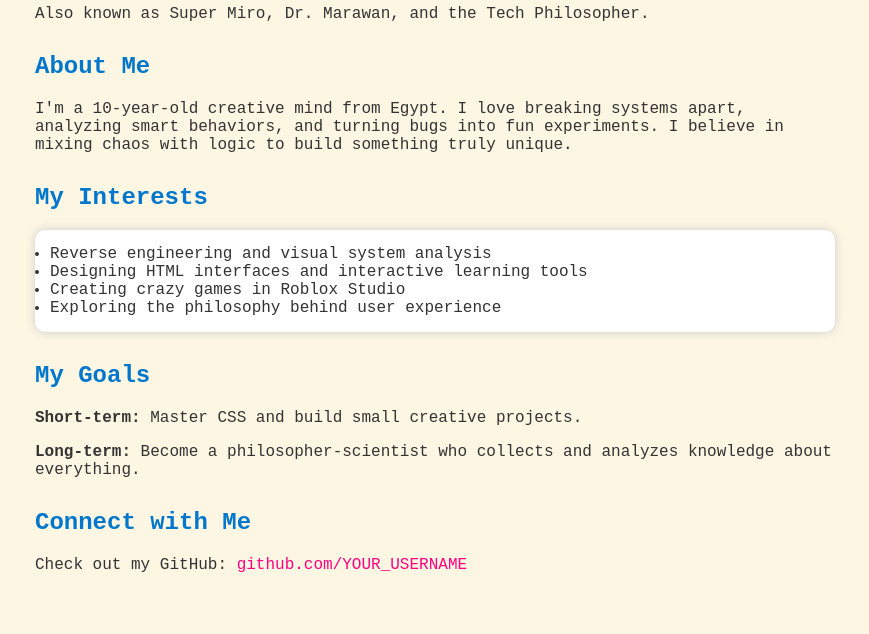
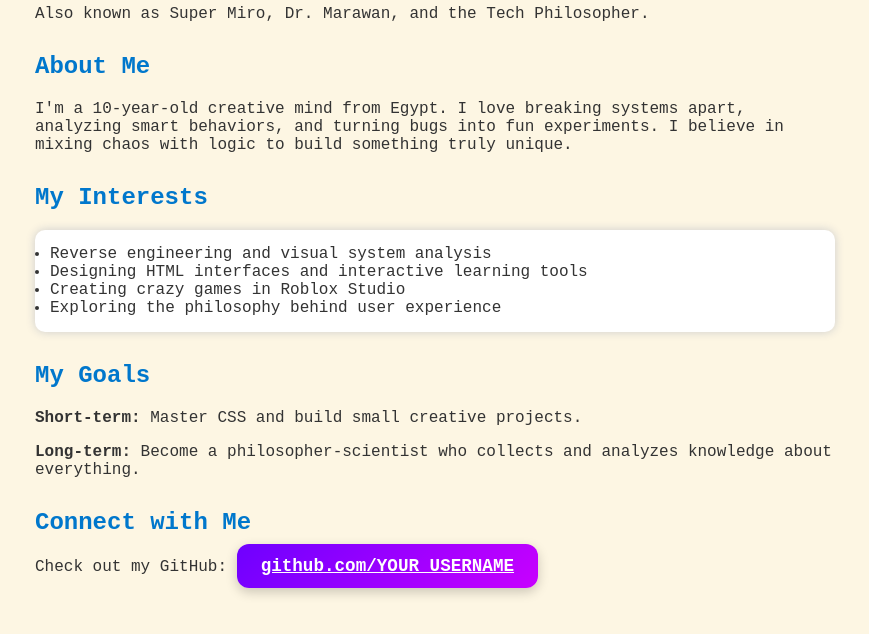
Before and after one commit to marawan-qurvix/Marawan-Website, a plain HTML site: page index.html in a window 1280 px wide. Shown: the part 124-758 px from the top of the page, without its empty margins (205-1074 px from the left). Drawn offline with Linux system fonts and the light colour scheme.

Commit message:
Update files and save changes

```diff
--- a/style.css
+++ b/style.css
@@ -21,9 +21,22 @@ ul {
   box-shadow: 0 0 10px #ccc;
 }
 a {
-  color: #ff0080;
-  text-decoration: none;
+  background: linear-gradient(135deg, #6e00ff, #c800ff);
+  color: white;
+  padding: 12px 24px;
+  font-size: 1.1em;
+  font-weight: bold;
+  border: none;
+  border-radius: 12px;
+  box-shadow: 0 4px 12px rgba(0, 0, 0, 0.2);
+  cursor: pointer;
+  transition: transform 0.2s ease, box-shadow 0.2s ease;
 }
 a:hover {
-  text-decoration: underline;
+ transform: scale(1.05);
+  box-shadow: 0 6px 16px rgba(0, 0, 0, 0.3);
 }
+a:active {
+    transform: scale(0.98);
+  box-shadow: 0 2px 6px rgba(0, 0, 0, 0.2);
+}
```
